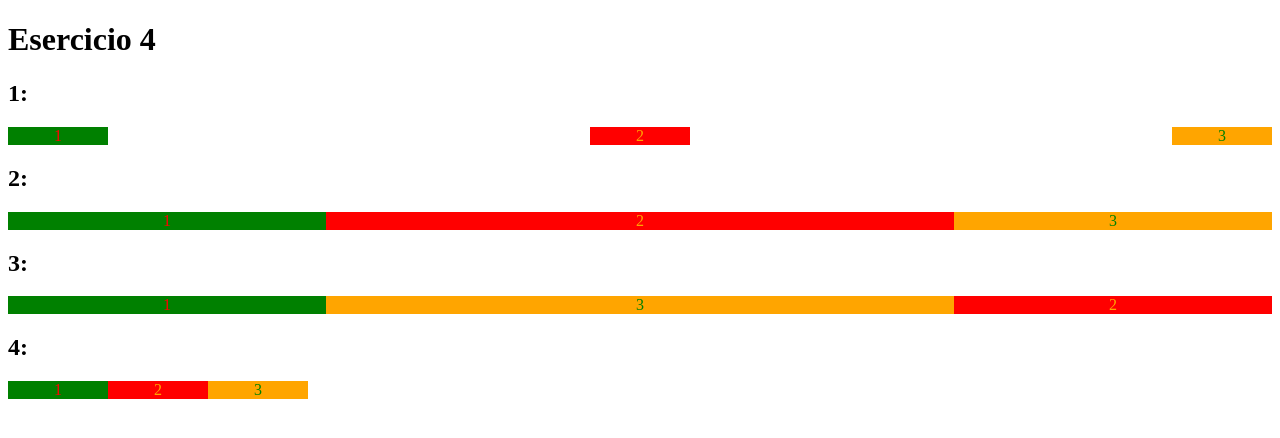
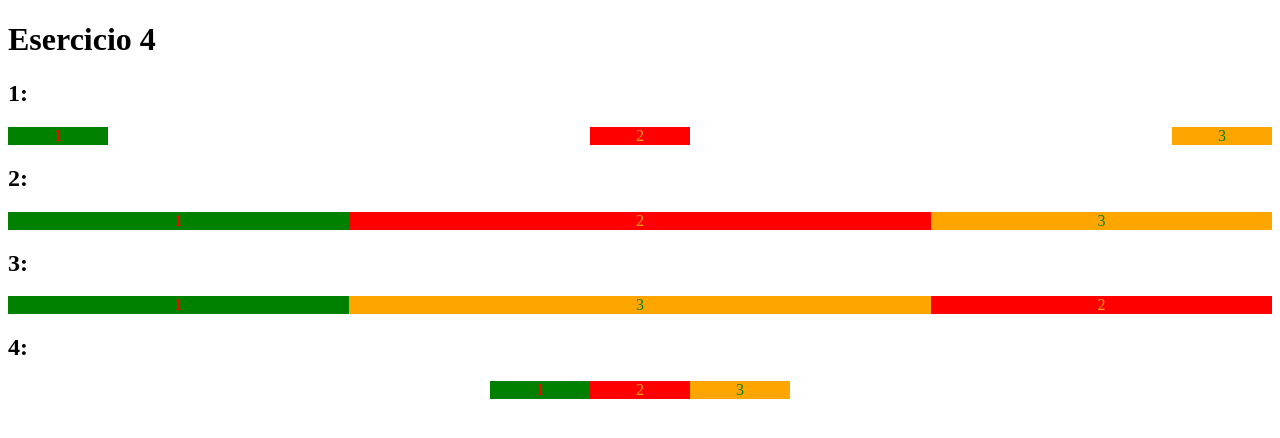
Before and after one commit to SimoneIoli/Esercizi-di-programmazione, a PHP site: page / in a window 1280 px wide. Shown: the top 438 px of the page. Run offline with PHP 8.4, Linux system fonts and the light colour scheme.

Commit message:
Correzione es 4 di html

```diff
--- a/HTML/es-04/style.css
+++ b/HTML/es-04/style.css
@@ -6,21 +6,33 @@ div.flex {
 div > *:nth-child(1) {
     color: red;
     background-color: green;
+    width: 100px;
 }
 div > *:nth-child(2) {
     color:orange;
     background-color: red;
+    width: 100px;
 }
 div > *:nth-child(3) {
     color:green;
     background-color: orange;
+    width: 100px;
 }
+
+/*es.1*/
 .div1 {justify-content: space-between;}
-.div1 > *{width: 100px;}
-.div4 > *{width: 100px; }
+/*es.2*/
 .grandezza1 { flex-grow: 1;  }
 .grandezza2 { flex-grow: 1;  order: 1;}
 .grandezza3 { flex-grow: 2;  }
+
+/*es.3*/
 .centro { flex-grow: 2; background-color: red; text-align: center;}
 .sinistra { flex-grow: 1; background-color: green; text-align: center;}
 .destra { flex-grow: 1; background-color: orange; text-align: center;}
+
+/*es.4*/
+.div4 {
+    justify-content: center;
+    /* Row reverse per metterli al contrario*/
+}
```
